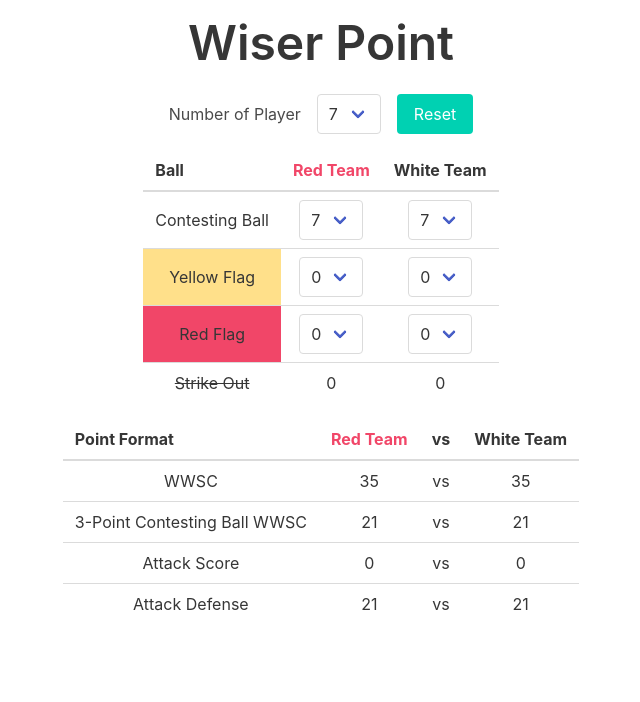
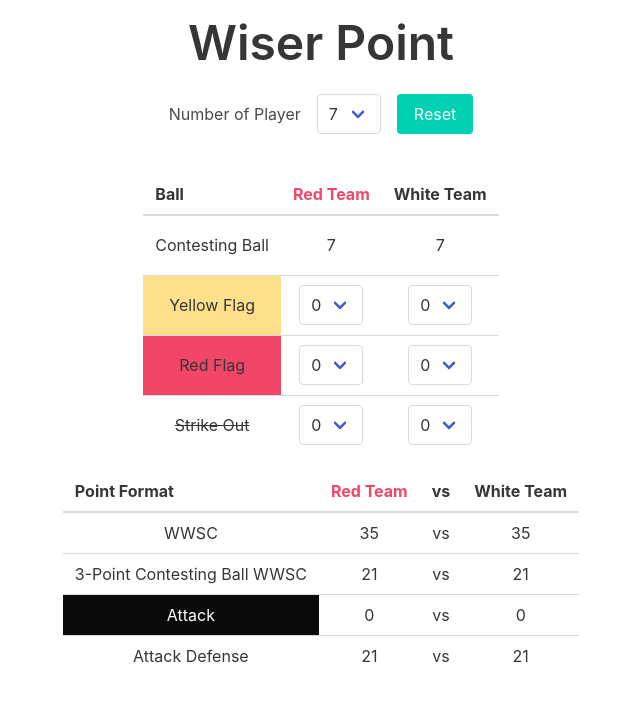
Before and after one commit to jenglamlow/wiser-point, a React (Create React App) app: page / in a window 1280 px wide. Shown: the top 702 px of the page, without its empty margins (319-959 px from the left). Built offline with nearby package versions, Linux system fonts and the light colour scheme.

Commit message:
Change input to eliminated

```diff
--- a/src/App.css
+++ b/src/App.css
@@ -17,6 +17,7 @@
 .input-table tr td{
   text-align: center;
   vertical-align: middle;
+  height: 60px;
 }
 
 .input-table{
@@ -42,6 +43,10 @@
   flex-direction: column;
 }
 
+.error-container {
+  height: 24px;
+}
+
 .reset-container {
   margin-left: 1rem;
 }
--- a/src/App.js
+++ b/src/App.js
@@ -7,14 +7,14 @@ import PlayerNumber from './PlayerNumber'
 const initialData = {
   numberOfPlayer: 7,
   red: {
-    contesting: 7,
     yellow: 0,
-    red: 0
+    red: 0,
+    eliminated: 0
   },
   white: {
-    contesting: 7,
     yellow: 0,
-    red: 0
+    red: 0,
+    eliminated: 0
   }
 }
 
@@ -29,8 +29,6 @@ function App() {
     // Reset Data
     let newData = JSON.parse(JSON.stringify(initialData));
     newData.numberOfPlayer = number
-    newData.red.contesting = number
-    newData.white.contesting = number
     setData(newData)
   }
 
--- a/src/InputTable.js
+++ b/src/InputTable.js
@@ -3,11 +3,11 @@
 const InputTable = ({ data, onChange }) => {
   const { red, white, numberOfPlayer } = data;
 
-  const redStrikeOut = numberOfPlayer - red.contesting - red.yellow - red.red;
-  const whiteStrikeOut = numberOfPlayer - white.contesting - white.yellow - white.red;
+  const redContesting = numberOfPlayer - red.yellow - red.red - red.eliminated;
+  const whiteContesting = numberOfPlayer - white.yellow - white.red - white.eliminated;
 
-  const redPlayerMismatch = red.contesting + red.yellow + red.red > numberOfPlayer
-  const whitePlayerMismatch = white.contesting + white.yellow + white.red > numberOfPlayer
+  const redPlayerMismatch = red.eliminated + red.yellow + red.red > numberOfPlayer
+  const whitePlayerMismatch = white.eliminated + white.yellow + white.red > numberOfPlayer
   const hasError = redPlayerMismatch | whitePlayerMismatch
 
   const handleChange = (name, value) => {
@@ -19,7 +19,7 @@ const InputTable = ({ data, onChange }) => {
 
   return (
     <div className="input-table-container">
-      {hasError ? <div className="has-text-danger">Error: Mismatch Player Number detected</div> : null}
+      <div className="error-container has-text-danger">{hasError ? "Error: Mismatch Player Number detected" : ""}</div>
       <table className="table input-table">
         <thead>
           <tr>
@@ -31,8 +31,8 @@ const InputTable = ({ data, onChange }) => {
         <tbody>
           <tr>
             <td>Contesting Ball</td>
-            <td><Select error={redPlayerMismatch} number={numberOfPlayer + 1} value={red.contesting} onChange={(data) => handleChange("red-contesting", data)}></Select></td>
-            <td><Select error={whitePlayerMismatch} number={numberOfPlayer + 1} value={white.contesting} onChange={(data) => handleChange("white-contesting", data)}></Select></td>
+            <td>{redContesting}</td>
+            <td>{whiteContesting}</td>
           </tr>
           <tr>
             <td className="has-background-warning">Yellow Flag</td>
@@ -46,8 +46,8 @@ const InputTable = ({ data, onChange }) => {
           </tr>
           <tr>
             <td className="strike-out-label">Strike Out</td>
-            <td>{redStrikeOut}</td>
-            <td>{whiteStrikeOut}</td>
+            <td><Select error={redPlayerMismatch} number={numberOfPlayer + 1} value={red.eliminated} onChange={(data) => handleChange("red-eliminated", data)}></Select></td>
+            <td><Select error={whitePlayerMismatch} number={numberOfPlayer + 1} value={white.eliminated} onChange={(data) => handleChange("white-eliminated", data)}></Select></td>
           </tr>
         </tbody>
       </table>
--- a/src/Score.js
+++ b/src/Score.js
@@ -21,10 +21,13 @@ const Score = ({ data }) => {
 }
 
 const WWSC = ({ data }) => {
-  const { red, white } = data
+  const { red, white, numberOfPlayer } = data
 
-  const redScore = red.contesting * 5 + red.yellow * 2 + red.red * 1
-  const whiteScore = white.contesting * 5 + white.yellow * 2 + white.red * 1
+  const redContesting = numberOfPlayer - red.yellow - red.red - red.eliminated;
+  const whiteContesting = numberOfPlayer - white.yellow - white.red - white.eliminated;
+
+  const redScore = redContesting * 5 + red.yellow * 2 + red.red * 1
+  const whiteScore = whiteContesting * 5 + white.yellow * 2 + white.red * 1
 
   const winner = getResult(redScore, whiteScore)
 
@@ -39,10 +42,13 @@ const WWSC = ({ data }) => {
 }
 
 const ThreePoint = ({ data }) => {
-  const { red, white } = data
+  const { red, white, numberOfPlayer } = data
 
-  const redScore = red.contesting * 3 + red.yellow * 2 + red.red * 1
-  const whiteScore = white.contesting * 3 + white.yellow * 2 + white.red * 1
+  const redContesting = numberOfPlayer - red.yellow - red.red - red.eliminated;
+  const whiteContesting = numberOfPlayer - white.yellow - white.red - white.eliminated;
+
+  const redScore = redContesting * 3 + red.yellow * 2 + red.red * 1
+  const whiteScore = whiteContesting * 3 + white.yellow * 2 + white.red * 1
 
   const winner = getResult(redScore, whiteScore)
 
@@ -59,14 +65,17 @@ const ThreePoint = ({ data }) => {
 const AttackScore = ({ data }) => {
   const { red, white, numberOfPlayer } = data
 
-  const redScore = numberOfPlayer * 3 - (white.contesting * 3 + white.yellow * 2 + white.red * 1)
-  const whiteScore = numberOfPlayer * 3 - (red.contesting * 3 + red.yellow * 2 + red.red * 1)
+  const redContesting = numberOfPlayer - red.yellow - red.red - red.eliminated;
+  const whiteContesting = numberOfPlayer - white.yellow - white.red - white.eliminated;
+
+  const redScore = numberOfPlayer * 3 - (whiteContesting * 3 + white.yellow * 2 + white.red * 1)
+  const whiteScore = numberOfPlayer * 3 - (redContesting * 3 + red.yellow * 2 + red.red * 1)
 
   const winner = getResult(redScore, whiteScore)
 
   return (
     <tr>
-      <td>Attack Score</td>
+      <td className="has-background-black has-text-white">Attack</td>
       <td className={winner === 'red' ? 'has-background-primary' : null}>{redScore}</td>
       <td>vs</td>
       <td className={winner === 'white' ? 'has-background-primary' : null}>{whiteScore}</td>
@@ -77,8 +86,11 @@ const AttackScore = ({ data }) => {
 const AttackDefense = ({ data }) => {
   const { red, white, numberOfPlayer } = data
 
-  const redScore = numberOfPlayer * 3 - (white.contesting * 3 + white.yellow * 2 + white.red * 1) + (red.contesting * 3 + red.yellow * 2 + red.red * 1)
-  const whiteScore = numberOfPlayer * 3 - (red.contesting * 3 + red.yellow * 2 + red.red * 1) + (white.contesting * 3 + white.yellow * 2 + white.red * 1)
+  const redContesting = numberOfPlayer - red.yellow - red.red - red.eliminated;
+  const whiteContesting = numberOfPlayer - white.yellow - white.red - white.eliminated;
+
+  const redScore = numberOfPlayer * 3 - (whiteContesting * 3 + white.yellow * 2 + white.red * 1) + (redContesting * 3 + red.yellow * 2 + red.red * 1)
+  const whiteScore = numberOfPlayer * 3 - (redContesting * 3 + red.yellow * 2 + red.red * 1) + (whiteContesting * 3 + white.yellow * 2 + white.red * 1)
 
   const winner = getResult(redScore, whiteScore)
 
```
